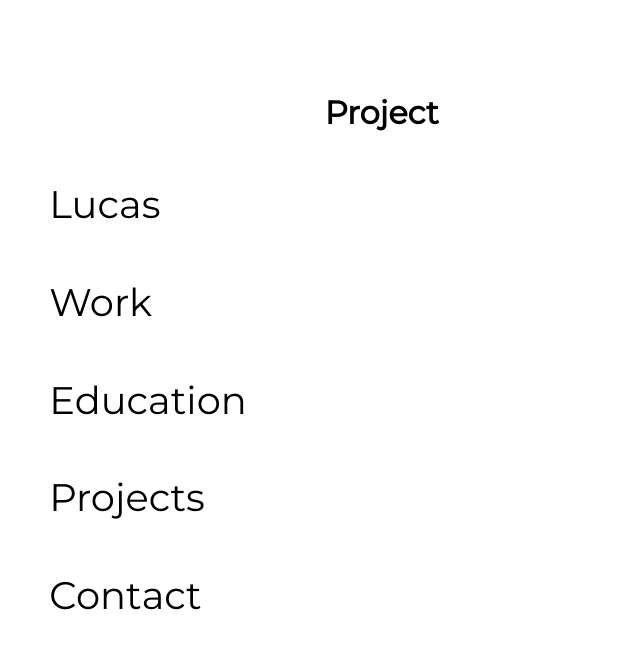
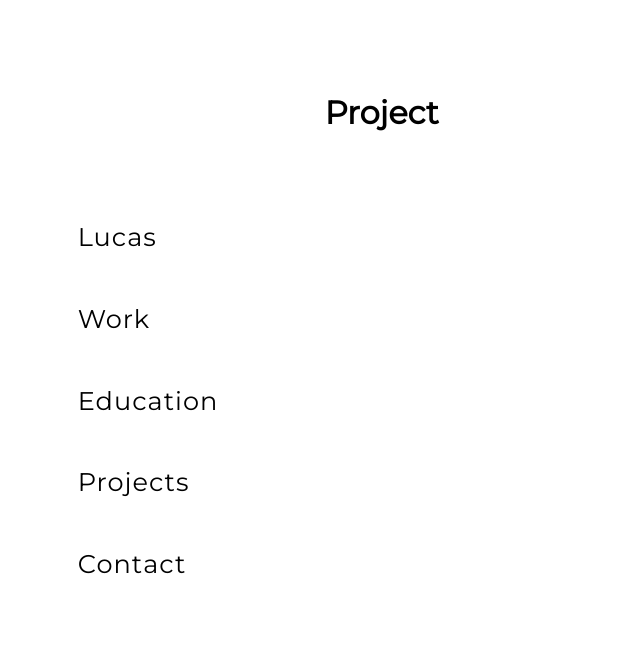
Before and after one commit to lucas-carvajal/website, a SvelteKit app: page /projects in a window 1280 px wide. Shown: the top 648 px of the page, without its empty margins (0-640 px from the left). Built offline with nearby package versions, Linux system fonts and the light colour scheme.

Commit message:
refactor nav buttons

```diff
--- /dev/null
+++ b/src/lib/NavButton.svelte
@@ -0,0 +1,31 @@
+<script lang="ts">
+    export let route: string;
+    export let title: string;
+</script>
+
+<div class="element">
+    <a href={route}>{title}</a>
+</div>
+
+<style>
+    .element {
+        display: block;
+        padding: 10px;
+    }
+
+    a {
+        display: inline-block;
+        margin: 0.6em 0;
+        text-decoration: none;
+        color: black;
+        font-size: 2vw;
+        letter-spacing: 1px;
+    }
+
+    a:hover {
+        font-weight: bolder;
+        letter-spacing: 0px;
+        border-bottom: 0.1em solid black;
+    }
+</style>
+<!--  TODO border animation: https://svelte.dev/repl/e8f01306bf904a09b72d631816d55775?version=3.50.1 -->
--- a/src/routes/+layout.svelte
+++ b/src/routes/+layout.svelte
@@ -1,14 +1,15 @@
 <script lang="ts">
     import "@fontsource/montserrat"
+    import NavButton from "../lib/NavButton.svelte"
 </script>
 
 <div class="nav">
     <div class="elements">
-        <a href="/">Lucas</a>
-        <a href="/work">Work</a>
-        <a href="/education">Education</a>
-        <a href="/projects">Projects</a>
-        <a href="/contact">Contact</a>
+        <NavButton route="/" title="Lucas" />
+        <NavButton route="/work" title="Work" />
+        <NavButton route="/education" title="Education" />
+        <NavButton route="/projects" title="Projects" />
+        <NavButton route="/contact" title="Contact" />
     </div>
 </div>
 
@@ -33,19 +34,6 @@
         align-items: center;
     }
 
-    a {
-        display: block;
-        margin: 0.8em 0;
-        padding: 10px;
-        text-decoration: none;
-        color: black;
-        font-size: 3vw;
-    }
-
-    a:hover {
-        font-weight: 900;
-    }
-
     .main {
         margin-left: 20%;
         padding: 4em;
```
